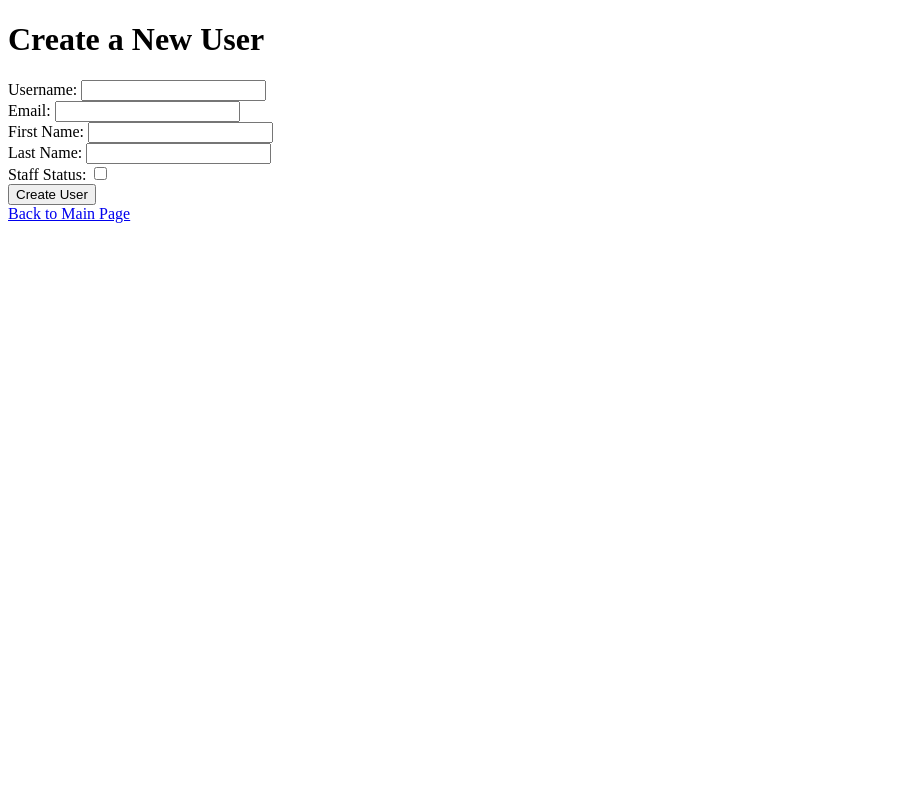
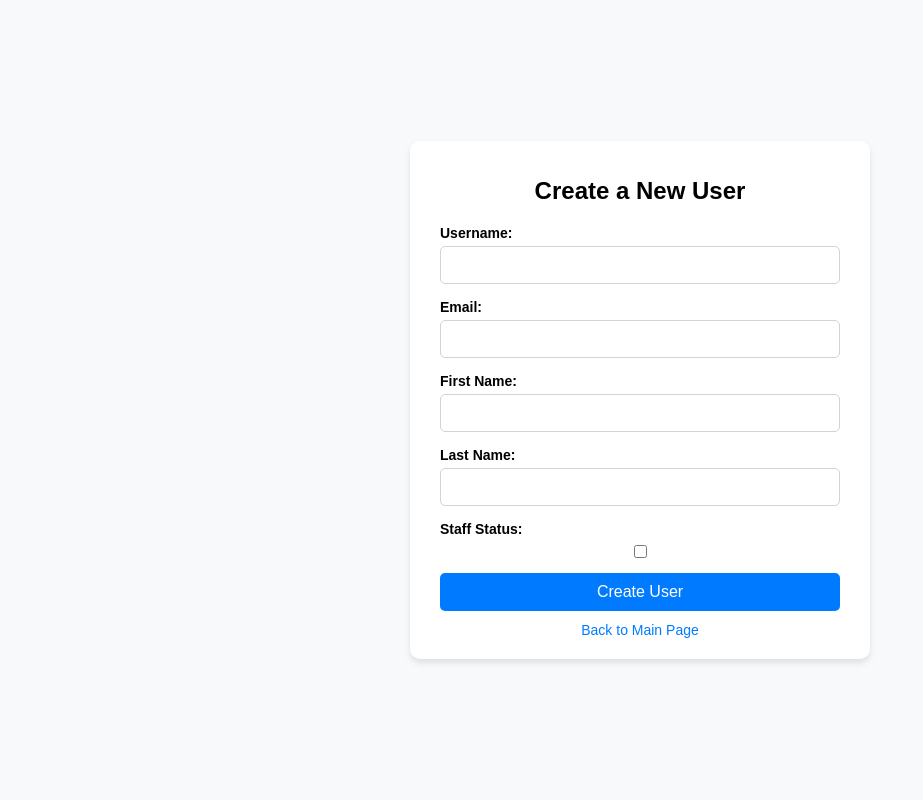
Before and after one commit to yuri1602/Key_Manager, a Django app: page /create_user/ in a window 1280 px wide. Shown: the whole page, without its empty margins (0-923 px from the left). Run offline with Django 5.2, Linux system fonts and the light colour scheme.

Commit message:
Update create_user.html

```diff
--- a/keys/templates/keys/create_user.html
+++ b/keys/templates/keys/create_user.html
@@ -4,35 +4,97 @@
     <meta charset="UTF-8">
     <meta name="viewport" content="width=device-width, initial-scale=1.0">
     <title>Create User</title>
+    <style>
+        body {
+            background-color: #f8f9fa;
+            font-family: Arial, sans-serif;
+            display: flex;
+            justify-content: center;
+            align-items: center;
+            height: 100vh;
+            margin: 0;
+        }
+        .form-container {
+            background-color: #ffffff;
+            padding: 20px 30px;
+            border-radius: 10px;
+            box-shadow: 0 4px 6px rgba(0, 0, 0, 0.1);
+            text-align: center;
+            max-width: 400px;
+            width: 100%;
+        }
+        h1 {
+            font-size: 24px;
+            margin-bottom: 20px;
+        }
+        form {
+            display: flex;
+            flex-direction: column;
+        }
+        label {
+            text-align: left;
+            font-weight: bold;
+            margin-bottom: 5px;
+            font-size: 14px;
+        }
+        input[type="text"],
+        input[type="email"],
+        input[type="password"] {
+            padding: 10px;
+            font-size: 14px;
+            border: 1px solid #ced4da;
+            border-radius: 5px;
+            margin-bottom: 15px;
+        }
+        input[type="checkbox"] {
+            margin-bottom: 15px;
+        }
+        button {
+            background-color: #007bff;
+            color: #ffffff;
+            border: none;
+            padding: 10px;
+            font-size: 16px;
+            border-radius: 5px;
+            cursor: pointer;
+            margin-bottom: 10px;
+        }
+        button:hover {
+            background-color: #0056b3;
+        }
+        a {
+            color: #007bff;
+            text-decoration: none;
+            font-size: 14px;
+        }
+        a:hover {
+            text-decoration: underline;
+        }
+    </style>
 </head>
 <body>
+    <div class="form-container">
         <h1>Create a New User</h1>
         <form method="POST" action="{% url 'create_user' %}">
             {% csrf_token %}
             <label for="username">Username:</label>
             <input type="text" id="username" name="username" required>
-        <br>
 
             <label for="email">Email:</label>
             <input type="email" id="email" name="email">
-        <br>
 
             <label for="first_name">First Name:</label>
             <input type="text" id="first_name" name="first_name">
-        <br>
 
             <label for="last_name">Last Name:</label>
             <input type="text" id="last_name" name="last_name">
-        <br>
-
-
 
             <label for="is_staff">Staff Status:</label>
             <input type="checkbox" id="is_staff" name="is_staff">
-        <br>
 
             <button type="submit">Create User</button>
         </form>
         <a href="{% url 'main_page' %}">Back to Main Page</a>
+    </div>
 </body>
 </html>
```
Lines whose indentation alone changed are shown as unchanged.
